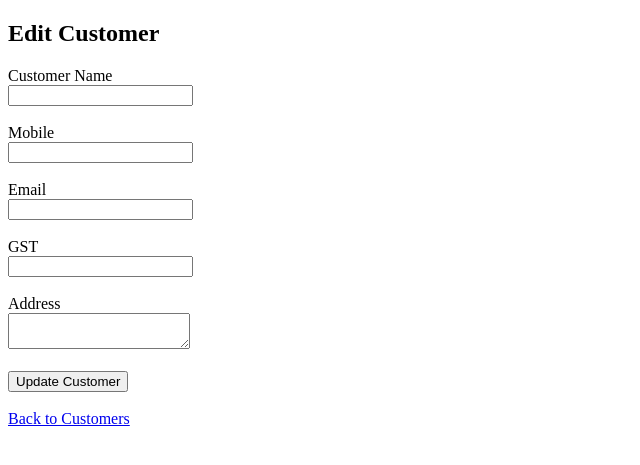
After one commit to vishnubishnoipython/AI-Business-Manager, a Flask app: page /edit-customer/1 in a window 1280 px wide. The commit adds this page. Shown: the top 465 px of the page, without its empty margins (0-640 px from the left). Run offline with Flask 3, Linux system fonts and the light colour scheme; data that the repository does not hold is empty.

Commit message:
Completed Customer CRUD Module

```diff
--- a/app.py
+++ b/app.py
@@ -31,6 +31,9 @@ from database.db import (
     # Customers
     save_customer,
     get_all_customers,
+    get_customer_by_id,
+    update_customer,
+    delete_customer,
 )
 
 app = Flask(__name__)
@@ -366,5 +369,53 @@ def view_customers():
         "view_customers.html",
         customers=customers
     )
+@app.route("/edit-customer/<int:customer_id>", methods=["GET", "POST"])
+def edit_customer(customer_id):
+
+    customer = get_customer_by_id(customer_id)
+
+    if request.method == "POST":
+
+        customer_name = request.form["customer_name"]
+        mobile = request.form["mobile"]
+        email = request.form["email"]
+        gst = request.form["gst"]
+        address = request.form["address"]
+
+        update_customer(
+            customer_id,
+            customer_name,
+            mobile,
+            email,
+            gst,
+            address
+        )
+
+        return """
+        <h2>Customer Updated Successfully ✅</h2>
+
+        <br>
+
+        <a href="/view-customers">Back to Customers</a>
+        """
+
+    return render_template(
+        "edit_customer.html",
+        customer=customer
+    )
+@app.route("/delete-customer/<int:customer_id>")
+def delete_customer_route(customer_id):
+
+    delete_customer(customer_id)
+
+    return """
+    <h2>Customer Deleted Successfully ✅</h2>
+
+    <br>
+
+    <a href="/view-customers">
+        Back to Customers
+    </a>
+    """
 if __name__ == "__main__":
     app.run(debug=True)
--- a/database/db.py
+++ b/database/db.py
@@ -406,3 +406,64 @@ def get_all_customers():
     return rows
     conn.commit()
     conn.close()
+def get_customer_by_id(customer_id):
+
+    conn = sqlite3.connect(DATABASE_NAME)
+    cursor = conn.cursor()
+
+    cursor.execute(
+        "SELECT * FROM customers WHERE id=?",
+        (customer_id,)
+    )
+
+    customer = cursor.fetchone()
+
+    conn.close()
+
+    return customer
+
+
+def update_customer(
+    customer_id,
+    customer_name,
+    mobile,
+    email,
+    gst,
+    address
+):
+
+    conn = sqlite3.connect(DATABASE_NAME)
+    cursor = conn.cursor()
+
+    cursor.execute("""
+        UPDATE customers
+        SET
+            customer_name=?,
+            mobile=?,
+            email=?,
+            gst=?,
+            address=?
+        WHERE id=?
+    """, (
+        customer_name,
+        mobile,
+        email,
+        gst,
+        address,
+        customer_id
+    ))
+
+    conn.commit()
+    conn.close()
+def delete_customer(customer_id):
+
+    conn = sqlite3.connect(DATABASE_NAME)
+    cursor = conn.cursor()
+
+    cursor.execute(
+        "DELETE FROM customers WHERE id=?",
+        (customer_id,)
+    )
+
+    conn.commit()
+    conn.close()
--- /dev/null
+++ b/templates/edit_customer.html
@@ -0,0 +1,65 @@
+<!DOCTYPE html>
+<html>
+
+<head>
+    <title>Edit Customer</title>
+</head>
+
+<body>
+
+<h2>Edit Customer</h2>
+
+<form method="POST">
+
+    <label>Customer Name</label><br>
+    <input
+        type="text"
+        name="customer_name"
+        value="{{ customer[1] }}"
+        required
+    >
+    <br><br>
+
+    <label>Mobile</label><br>
+    <input
+        type="text"
+        name="mobile"
+        value="{{ customer[2] }}"
+    >
+    <br><br>
+
+    <label>Email</label><br>
+    <input
+        type="email"
+        name="email"
+        value="{{ customer[3] }}"
+    >
+    <br><br>
+
+    <label>GST</label><br>
+    <input
+        type="text"
+        name="gst"
+        value="{{ customer[4] }}"
+    >
+    <br><br>
+
+    <label>Address</label><br>
+    <textarea name="address">{{ customer[5] }}</textarea>
+
+    <br><br>
+
+    <button type="submit">
+        Update Customer
+    </button>
+
+</form>
+
+<br>
+
+<a href="/view-customers">
+    Back to Customers
+</a>
+
+</body>
+</html>
```
Also changed, not shown: templates/view_customers.html (+13 -1 lines), database/business.db.
